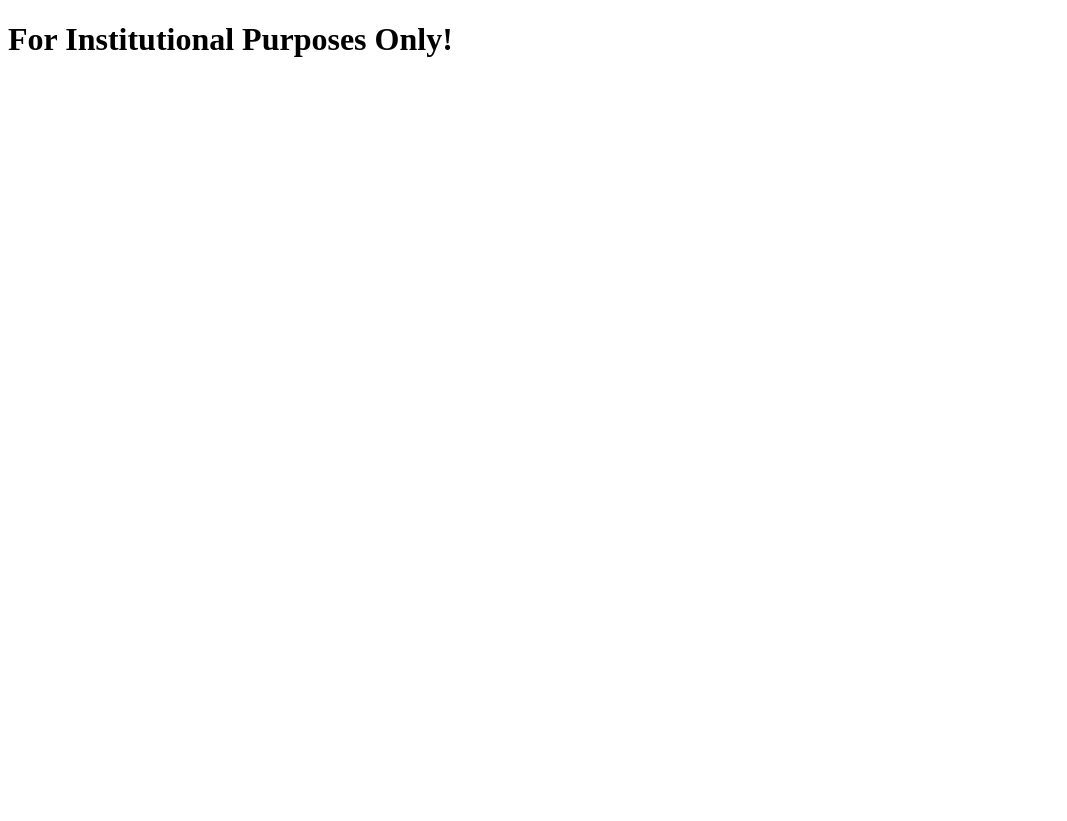
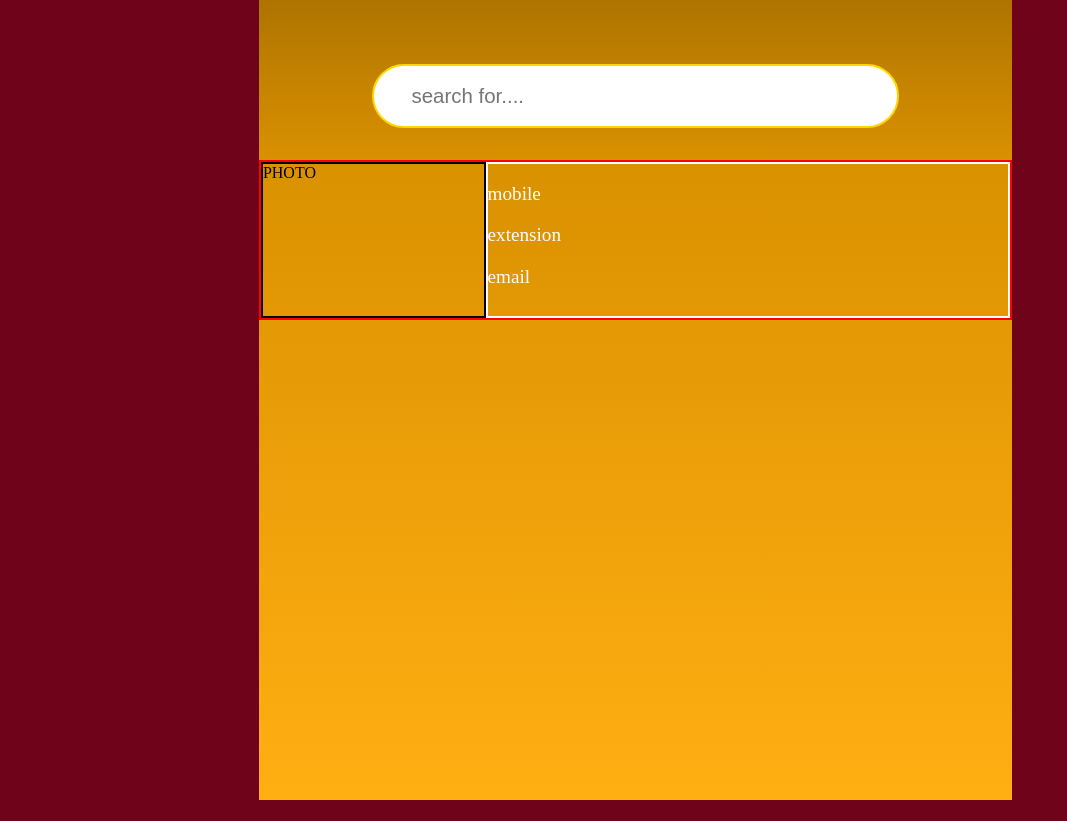
Before and after one commit to codeyourwaytofreedom/contacts, a Flask app: page /search in a window 1280 px wide. Shown: the whole page, without its empty margins (0-1067 px from the left). After the commit the page ends 800 px from the top, so only its background shows below. Run offline with Flask 2, Linux system fonts and the light colour scheme; a user stored in the database is signed in.

Commit message:
Search page - new additions

```diff
--- a/main.py
+++ b/main.py
@@ -6,7 +6,7 @@ contact_finder = Flask(__name__)
 
 contact_finder.config["SECRET_KEY"] = "5b67e0f2050ef0afe2737e9d8320e6e1"
 contact_finder.config['SQLALCHEMY_DATABASE_URI'] = 'sqlite:///contacts.db'
-contact_finder.config['PERMANENT_SESSION_LIFETIME'] = timedelta(minutes=1)
+contact_finder.config['PERMANENT_SESSION_LIFETIME'] = timedelta(minutes=10)
 
 db = SQLAlchemy(contact_finder)
 
@@ -32,7 +32,11 @@ def login():
             return redirect(url_for("search"))
         else:
             return redirect(url_for("login"))
-    return render_template("login.html")
+    else:
+        if "existing_employee" in session:
+            return redirect(url_for("search"))
+        else:
+            return render_template("login.html")
 
 
 @contact_finder.route("/search")
--- a/static/login.css
+++ b/static/login.css
@@ -1,5 +1,5 @@
 html, body {
-            width:100%;
+            width:99%;
             height:100%;
             box-sizing: border-box;
            }
--- a/static/search.css
+++ b/static/search.css
@@ -0,0 +1,58 @@
+body {
+        margin-top:0;
+        background-color:#6F0319;
+
+     }
+* {box-sizing: border-box;}
+
+.title      {
+            position:relative;
+            height:20%;
+            width:60%;
+            background-image:linear-gradient(#ae7400, #da9100);
+            margin-left:20%;
+            }
+
+
+
+.results {
+                height: 80%;
+                width:60%;
+                margin-left:20%;
+                background-image:linear-gradient(#da9100, #ffaf12);
+         }
+
+.search_box {
+                position:absolute;
+                width:70%; height:40%;
+                font-size:1.6vw;
+                padding-left: 5%;
+                border-radius: 5em;
+                top:40%; left: 15%;
+                border: 2px solid #FFD700;
+                outline: none;
+
+            }
+
+.employee_info {
+            position:relative;
+            border: 2px solid red;
+            height: 25%;
+
+            }
+            .photo {
+                    border: 2px solid black;
+                    width:30%;
+                    height:100%;
+                   }
+            .contact_details {
+                    position:absolute;
+                    border: 2px solid white;
+                    width:70%; height:100%;
+                    top:0;
+                    right: 0;
+                    }
+            .contact_details > p {
+                            color:white;
+                            font-size: 1.5vw;
+                            }
--- a/templates/layout.html
+++ b/templates/layout.html
@@ -7,6 +7,8 @@
 
     <!-- Bootstrap CSS -->
     <link rel="stylesheet" href="{{ url_for('static', filename='login.css') }}">
+    <link rel="stylesheet" href="{{ url_for('static', filename='search.css') }}">
+
 
     <!-- For icon use -->
     <link rel="stylesheet" href="https://cdnjs.cloudflare.com/ajax/libs/font-awesome/4.7.0/css/font-awesome.min.css">
--- a/templates/login.html
+++ b/templates/login.html
@@ -14,7 +14,7 @@
 
         <form action="/" method="post">
                  <div class="login_div">
-                        <input class="email" name="email" type="email" placeholder="Email..."> <br>
+                        <input spellcheck="false" class="email" name="email" type="email" placeholder="Email..."> <br>
                         <input class="password" name="password" type="password" placeholder="Password...">
                         <button type="submit" class="login_button">Log In</button>
                 </div>
--- a/templates/search.html
+++ b/templates/search.html
@@ -7,7 +7,35 @@
 
 {% block search %}
 
-<h1> For Institutional Purposes Only!</h1>
+
+
+<div class="title">
+
+    <div class="row">
+        <input placeholder="search for...." class="search_box">
+    </div>
+
+</div>
+
+<div class="results">
+
+    <div class="employee_info">
+
+        <div class="photo">
+            PHOTO
+        </div>
+
+        <div class="contact_details">
+            <p>mobile</p>
+            <p>extension</p>
+            <p>email</p>
+        </div>
+
+    </div>
+
+
+</div>
+
 
 
 
```
Also changed, not shown: contacts.db (added).
